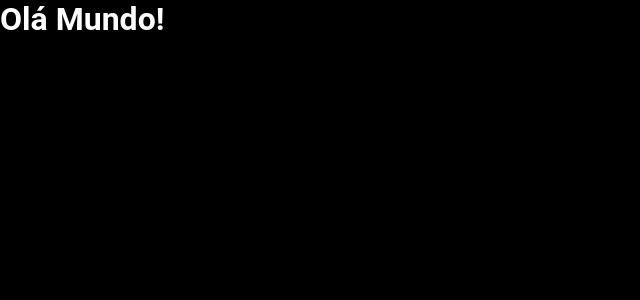
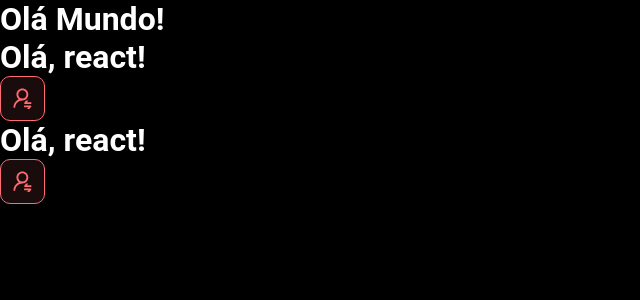
Before and after one commit to isaiaszanoni/semana-spring-react, a React (Vite) app in the folder frontend/: page / in a window 1280 px wide. Shown: the top 300 px of the page, without its empty margins (0-640 px from the left). Built offline with nearby package versions, Linux system fonts and the light colour scheme.

Commit message:
feat(Front-NotificationButton): primeiro componente no react

```diff
--- a/frontend/src/App.tsx
+++ b/frontend/src/App.tsx
@@ -1,7 +1,13 @@
+import NotificationButton from "./components/NotificationButton"
+
 function App() {
 
   return (
-    <h1>Olá Mundo!</h1>
+    <>
+      <h1>Olá Mundo!</h1>
+      <NotificationButton />
+      <NotificationButton />
+    </>
   )
 }
 
--- /dev/null
+++ b/frontend/src/components/NotificationButton/index.tsx
@@ -0,0 +1,16 @@
+import icon from '../../assets/img/notification-icon.svg'
+
+import './style.css'
+
+function NotificationButton() {
+    return (
+        <>
+            <h1>Olá, react!</h1>
+            <div className="dsmeta-red-btn">
+                <img src={icon} alt="Notificar" />
+            </div>
+        </>
+    )
+}
+
+export default NotificationButton
--- /dev/null
+++ b/frontend/src/components/NotificationButton/style.css
@@ -0,0 +1,15 @@
+.dsmeta-red-btn {
+    display: flex;
+    align-items: center;
+    justify-content: center;
+    height: 45px;
+    width: 45px;
+    background: rgba(255, 107, 114, 0.1);
+    border: 1px solid #FF6B72;
+    border-radius: 10px;
+    cursor: pointer;
+  }
+
+  .dsmeta-red-btn img {
+    width: 19px;
+  }
--- a/frontend/src/index.css
+++ b/frontend/src/index.css
@@ -119,21 +119,7 @@
   justify-content: center;
 }
 
-.dsmeta-red-btn {
-  display: flex;
-  align-items: center;
-  justify-content: center;
-  height: 45px;
-  width: 45px;
-  background: rgba(255, 107, 114, 0.1);
-  border: 1px solid #FF6B72;
-  border-radius: 10px;
-  cursor: pointer;
-}
 
-.dsmeta-red-btn img {
-  width: 19px;
-}
 
 .show576 {
   display: none;
```
Also changed, not shown: frontend/src/assets/img/notification-icon.svg (added).
